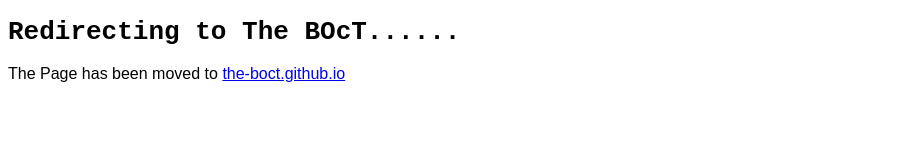
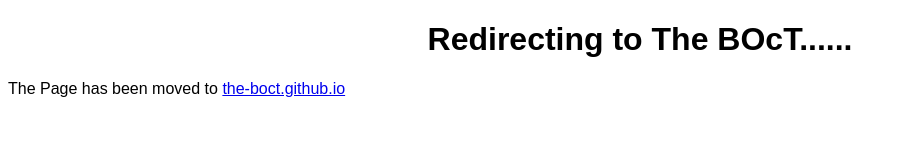
Before and after one commit to The-UCS-Variable/The-BOcT, a plain HTML site: page index.html in a window 1280 px wide. Shown: the whole page, without its empty margins (0-905 px from the left). Drawn offline with Linux system fonts and the light colour scheme.

Commit message:
Update index.html

```diff
--- a/index.html
+++ b/index.html
@@ -5,7 +5,8 @@
       <meta http-equiv = "refresh" content = "3; url = https://the-boct.github.io/" />
       <style>
          h1{
-            font-family: monospace;
+            text-align: center;
+            font-family: sans-serif;
          }
          p{
             font-family: sans-serif;
```
